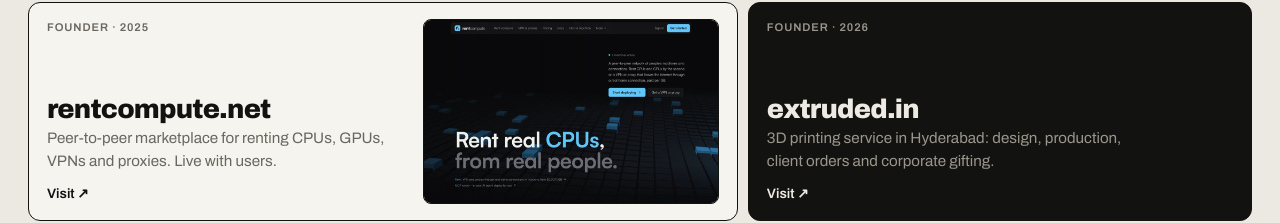
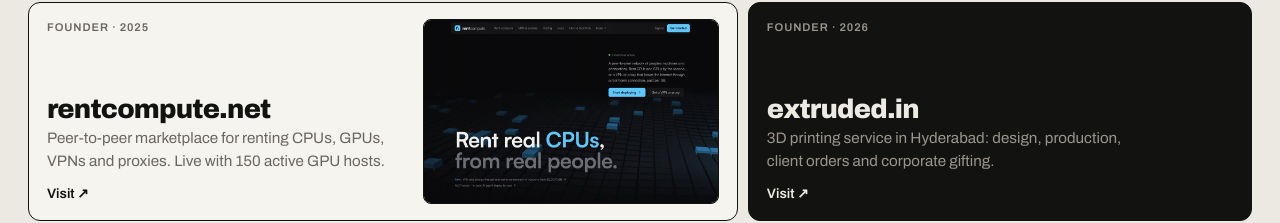
Before and after one commit to prsalikut/pranaysalikuti.com, a plain HTML site: page index.html in a window 1280 px wide. Shown: the part 345-568 px from the top of the page. Drawn offline with Linux system fonts and the light colour scheme.

Commit message:
rentcompute: 150 active GPU hosts

```diff
--- a/index.html
+++ b/index.html
@@ -177,7 +177,7 @@ a.c:hover { transform: translateY(-3px); box-shadow: 4px 5px 0 var(--ink); }
       <div>
         <span class="lab">Founder · 2025</span>
         <h2>rentcompute.net</h2>
-        <p>Peer-to-peer marketplace for renting CPUs, GPUs, VPNs and proxies. Live with users.</p>
+        <p>Peer-to-peer marketplace for renting CPUs, GPUs, VPNs and proxies. Live with 150 active GPU hosts.</p>
         <span class="go">Visit ↗</span>
       </div>
       <img src="assets/shot-rentcompute.jpg" alt="rentcompute.net homepage" width="1100" height="688" loading="lazy">
```
